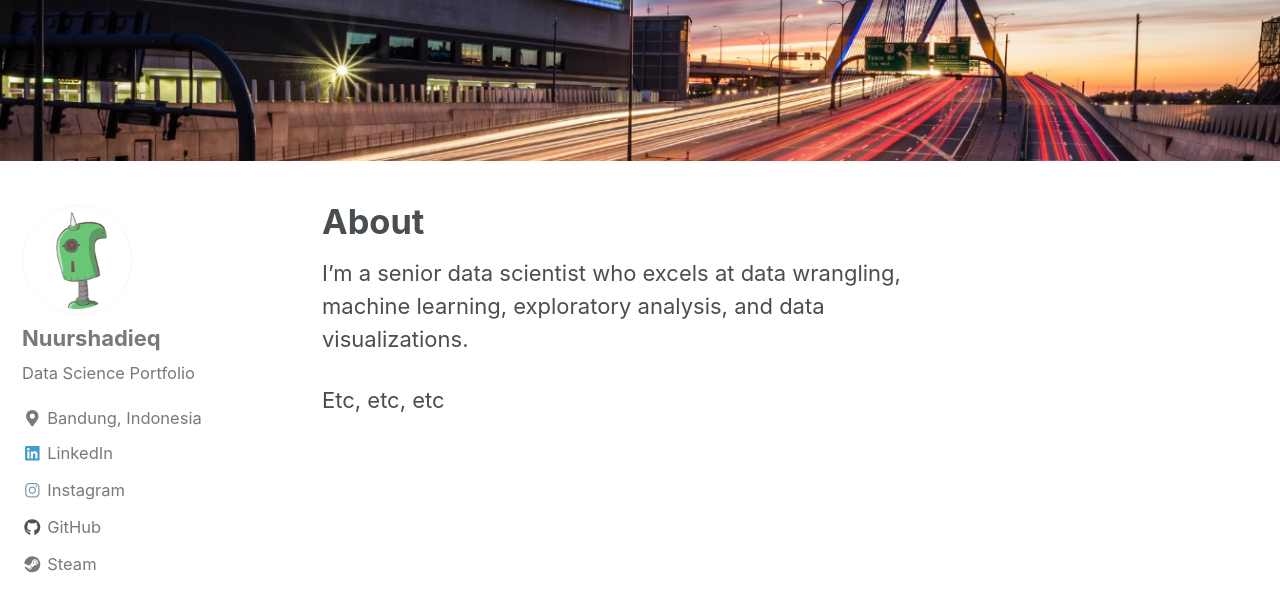
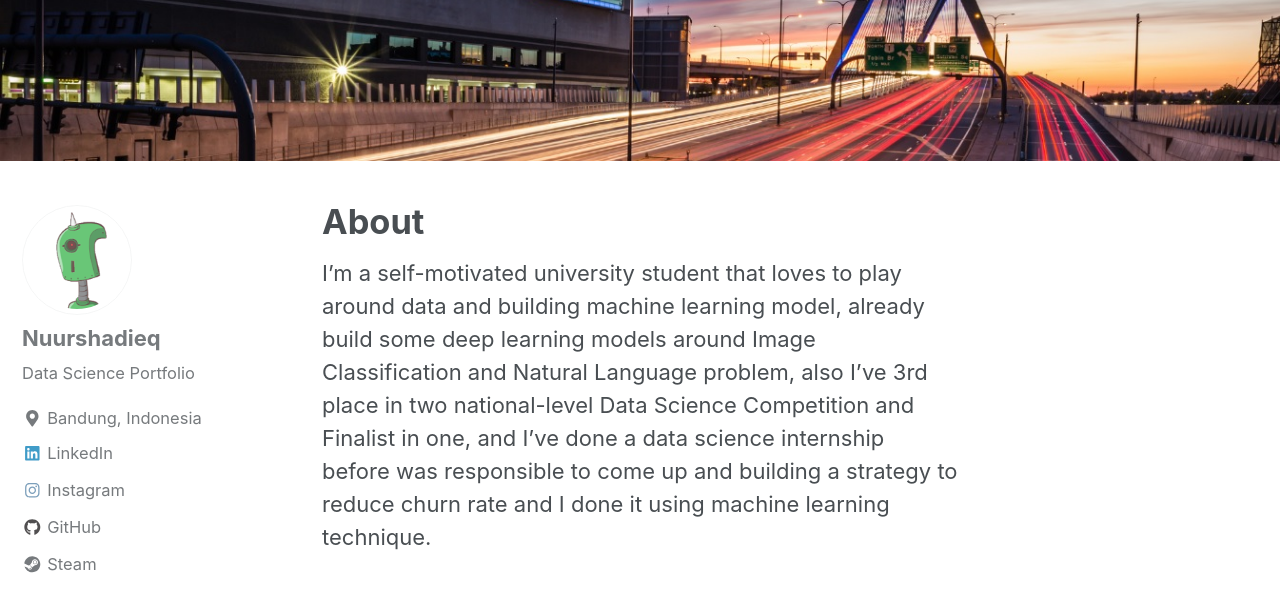
Before and after one commit to catlaughing/catlaughing.github.io, a Jekyll site: the page built from _pages/about.md, in a window 1280 px wide and 900 px high, scrolled down 412 px. Shown: the top 612 px of the window. Built offline with Jekyll 4.4.1, drawn with Linux system fonts in a browser that asks for light colours; nearby versions of some CDN libraries.

Commit message:
Edit about

```diff
--- a/_pages/about.md
+++ b/_pages/about.md
@@ -5,6 +5,4 @@ header:
   image: "/images/zakim.jpg"
 ---
 
-I'm a senior data scientist who excels at data wrangling, machine learning, exploratory analysis, and data visualizations.
-
-Etc, etc, etc
+I'm a self-motivated university student that loves to play around data and building machine learning model, already build some deep learning models around Image Classification and Natural Language problem, also I've 3rd place in two national-level Data Science Competition and Finalist in one, and I've done a data science internship before was responsible to come up and building a strategy to reduce churn rate and I done it using machine learning technique.
```
